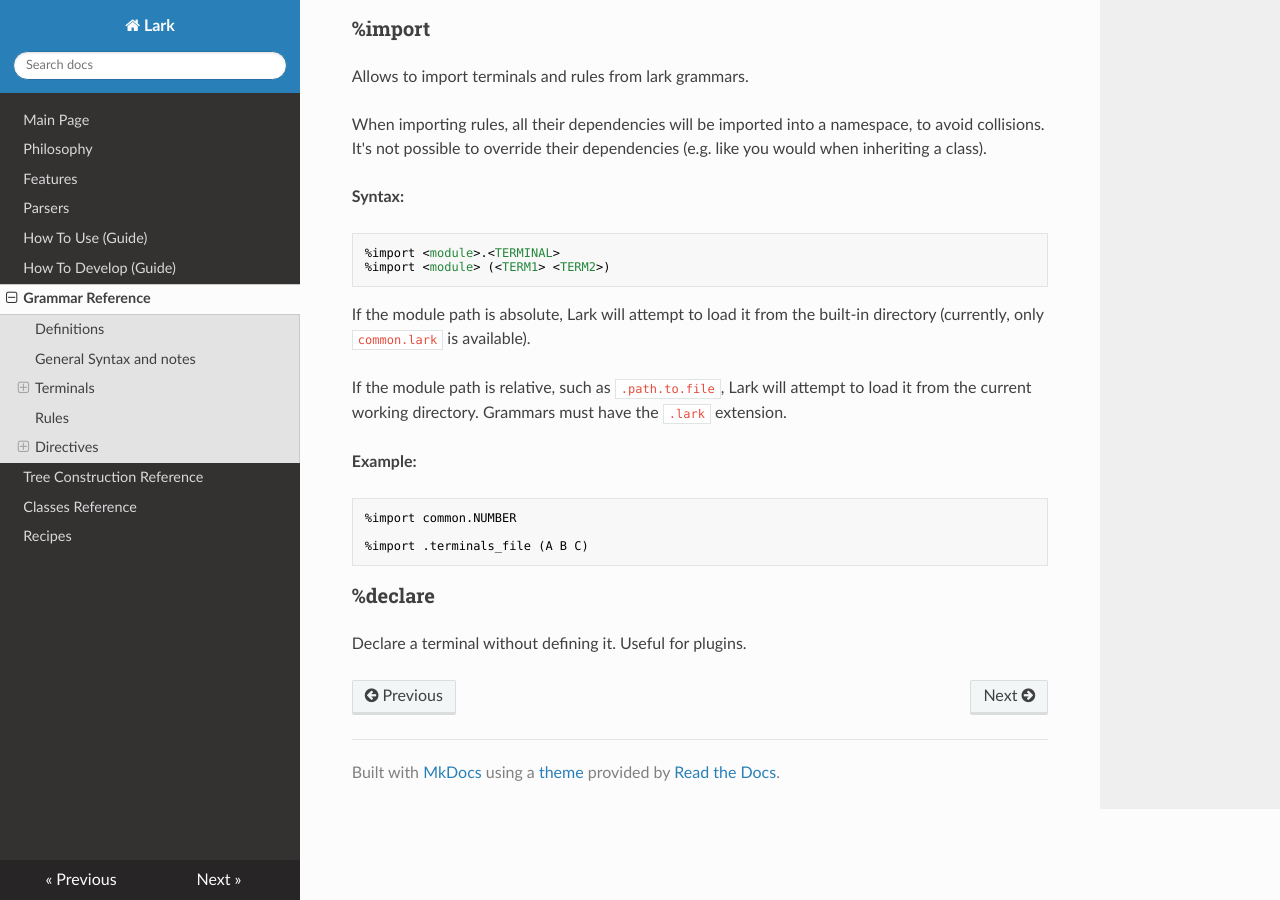
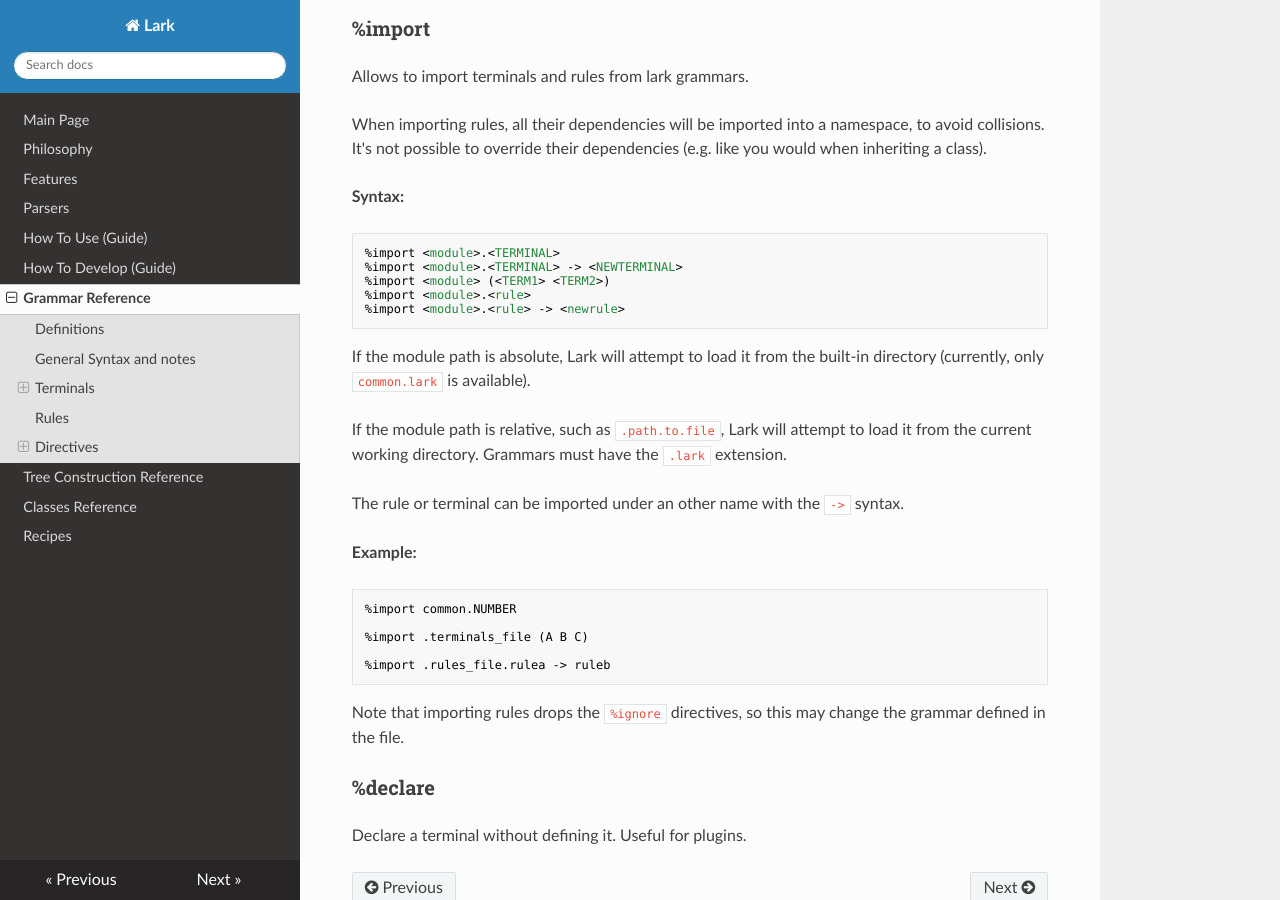
Before and after one commit to lark-parser/lark, an MkDocs documentation site: the page built from docs/grammar.md, in a window 1280 px wide and 900 px high, scrolled down 3185 px. Built offline with MkDocs 1.6.1, drawn with Linux system fonts in a browser that asks for light colours; nearby versions of some CDN libraries; old or Windows-style settings are respelled for this version of MkDocs.

Commit message:
Docs: improve section concerning grammar imports

````diff
--- a/docs/grammar.md
+++ b/docs/grammar.md
@@ -133,19 +133,28 @@
 **Syntax:**
 ```html
 %import <module>.<TERMINAL>
+%import <module>.<TERMINAL> -> <NEWTERMINAL>
 %import <module> (<TERM1> <TERM2>)
+%import <module>.<rule>
+%import <module>.<rule> -> <newrule>
 ```
 
 If the module path is absolute, Lark will attempt to load it from the built-in directory (currently, only `common.lark` is available).
 
 If the module path is relative, such as `.path.to.file`, Lark will attempt to load it from the current working directory. Grammars must have the `.lark` extension.
 
+The rule or terminal can be imported under an other name with the `->` syntax.
+
 **Example:**
 ```perl
 %import common.NUMBER
 
 %import .terminals_file (A B C)
+
+%import .rules_file.rulea -> ruleb
 ```
+
+Note that importing rules drops the `%ignore` directives, so this may change the grammar defined in the file.
 
 ### %declare
 
````
